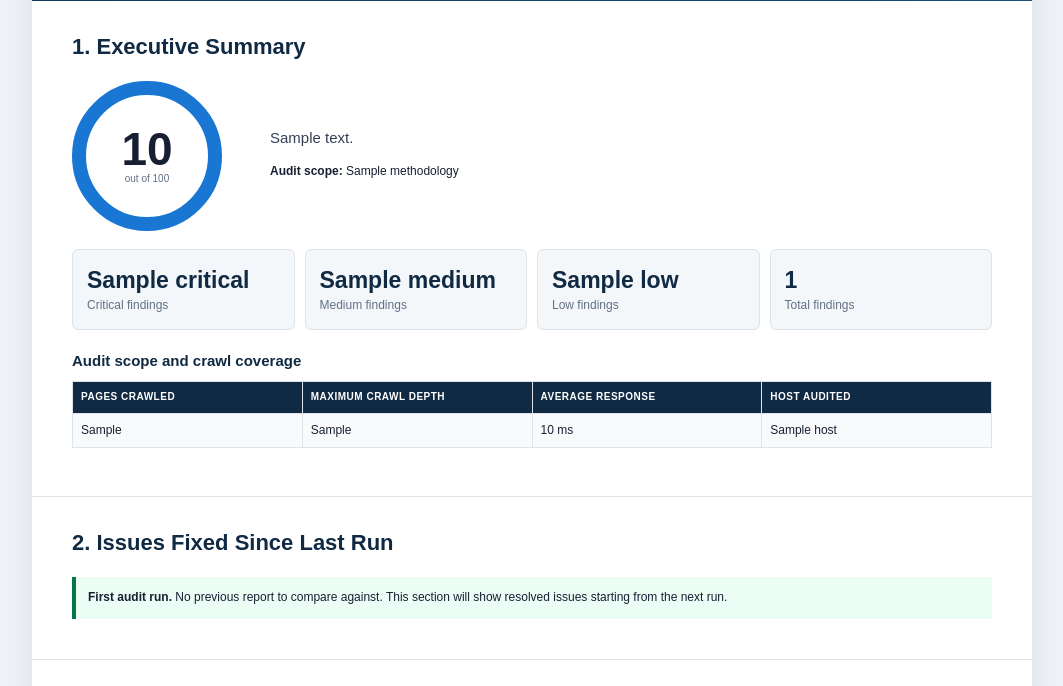
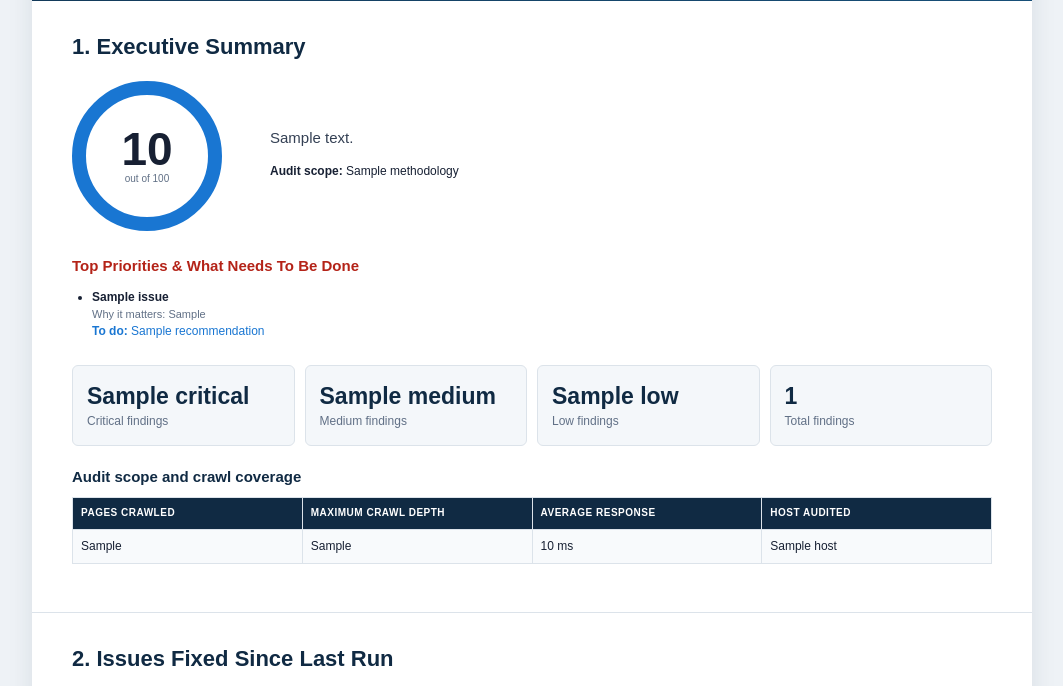
Before and after one commit to hiranya25/AMIPI1, a Python web app: template app/templates/report.html in a window 1280 px wide. Shown: the part 563-1249 px from the top of the page, without its empty margins (108-1171 px from the left). Run offline with Jinja, Linux system fonts and the light colour scheme; the template is opened without the code that fills it: most values are stand-ins (such as "Sample title", 1, 10 or a date in 2020).

Commit message:
edited report format

```diff
--- a/app/templates/report.html
+++ b/app/templates/report.html
@@ -30,8 +30,28 @@
 
   <section>
     <h2>1. Executive Summary</h2>
-    <div class="score-grid"><div class="score"><b>{{ ai_summary.overall_health_score }}</b><small>out of 100</small></div><div><p class="lede">{{ ai_summary.executive_summary }}</p><p><strong>Audit scope:</strong> {{ result.analysis.methodology }}</p></div></div>
-    <div class="metrics">
+    <div class="score-grid">
+      <div class="score"><b>{{ ai_summary.overall_health_score }}</b><small>out of 100</small></div>
+      <div>
+        <p class="lede">{{ ai_summary.executive_summary }}</p>
+        <p><strong>Audit scope:</strong> {{ result.analysis.methodology }}</p>
+      </div>
+    </div>
+
+    {% if ai_summary.top_priorities and ai_summary.top_priorities|length > 0 %}
+    <h3 style="margin-top: 24px; color: var(--red);">Top Priorities &amp; What Needs To Be Done</h3>
+    <ul style="padding-left: 20px;">
+      {% for priority in ai_summary.top_priorities %}
+      <li style="margin-bottom: 12px;">
+        <strong>{{ priority.issue }}</strong><br>
+        <span style="color: var(--muted); font-size: 11px;">Why it matters: {{ priority.why_it_matters }}</span><br>
+        <span style="color: var(--blue);"><strong>To do:</strong> {{ priority.recommendation }}</span>
+      </li>
+      {% endfor %}
+    </ul>
+    {% endif %}
+
+    <div class="metrics" style="margin-top: 24px;">
       <div class="metric"><b>{{ counts.critical }}</b><span>Critical findings</span></div><div class="metric"><b>{{ counts.medium }}</b><span>Medium findings</span></div><div class="metric"><b>{{ counts.low }}</b><span>Low findings</span></div><div class="metric"><b>{{ result.issues|length }}</b><span>Total findings</span></div>
     </div>
     <h3>Audit scope and crawl coverage</h3>
```
